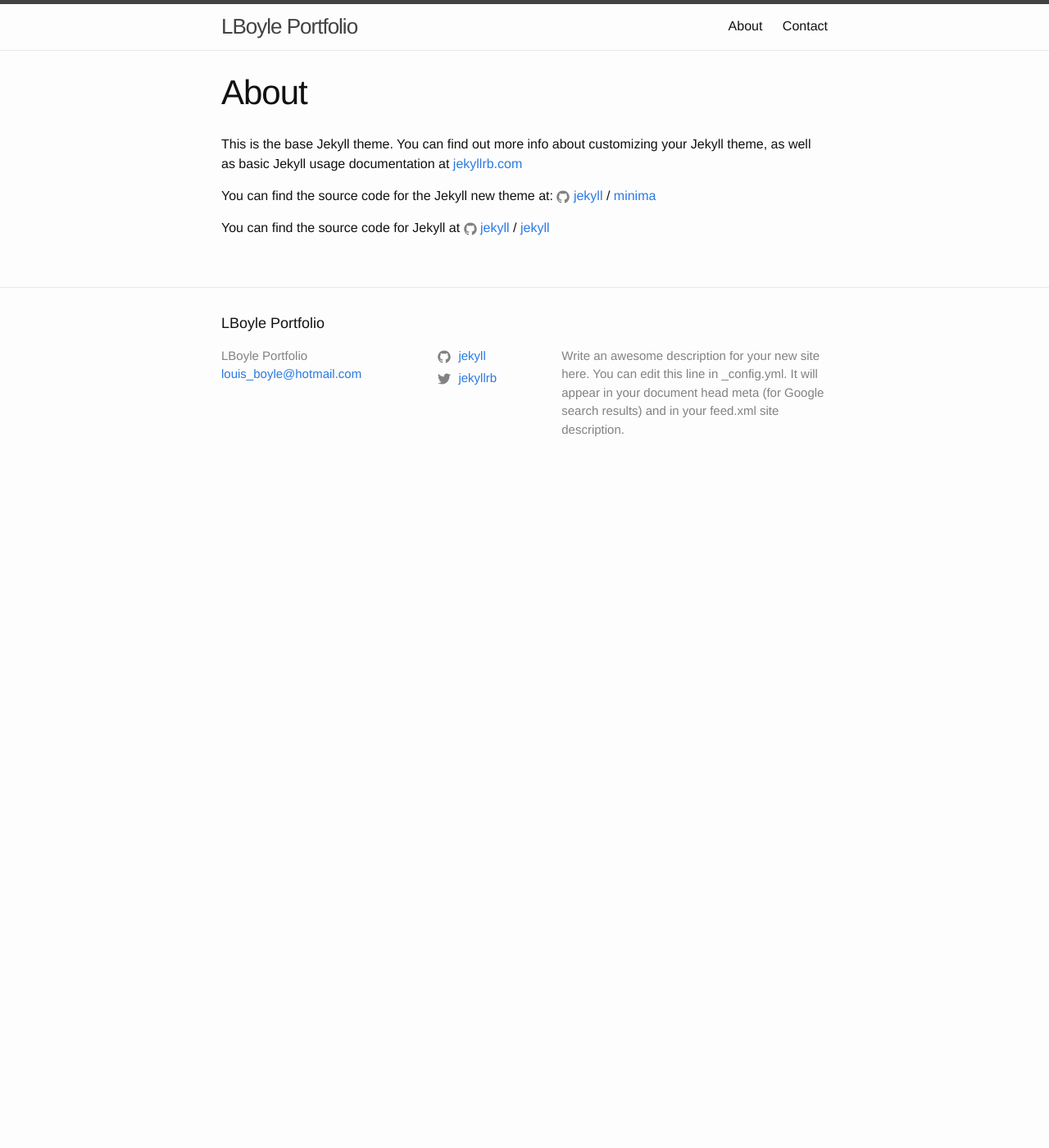
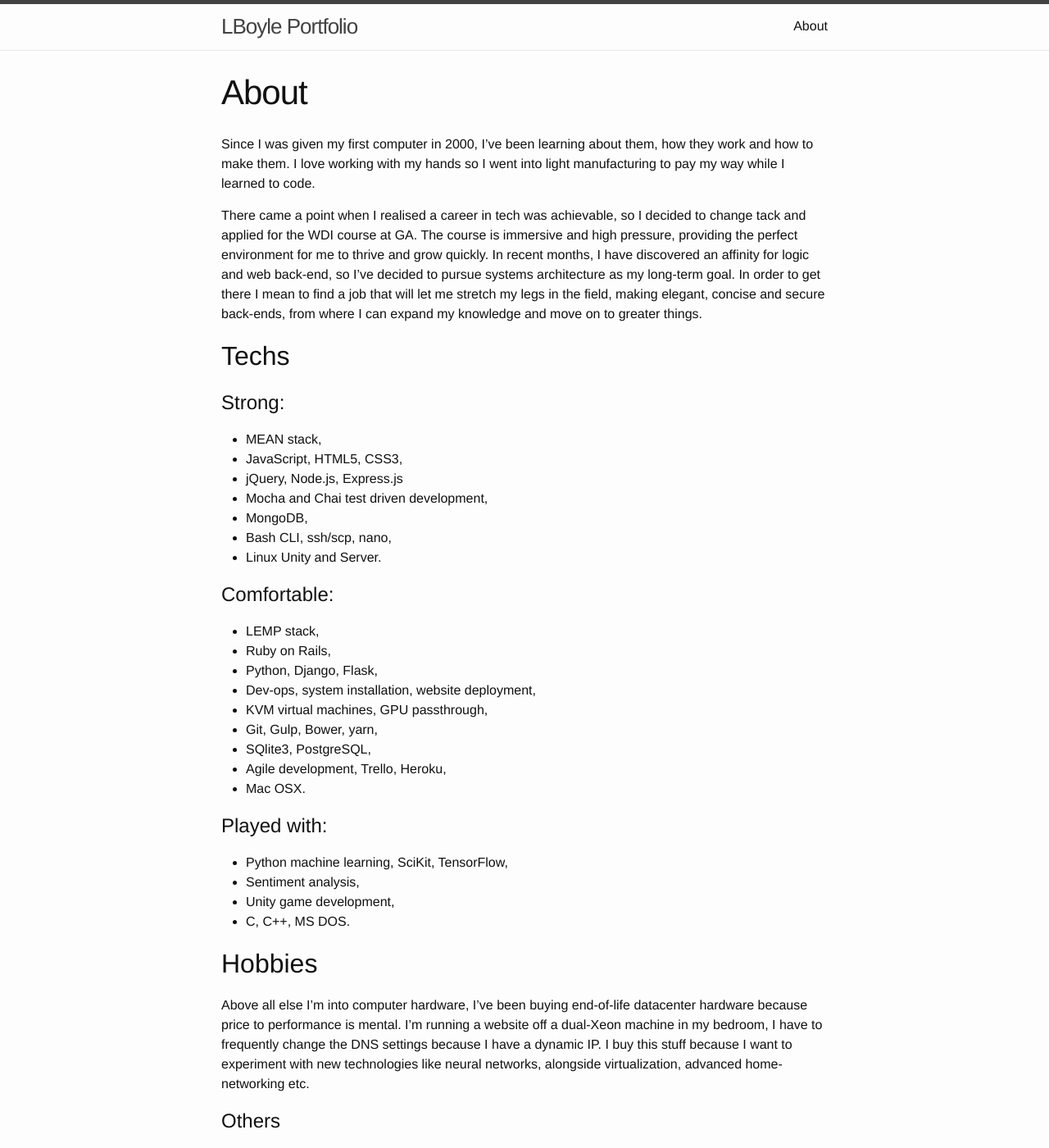
Before and after one commit to LBoyle/LBoyle.github.io, a Jekyll site: the page built from about.md, in a window 1280 px wide and 1400 px high. Shown: the whole window at 82% size. Built offline with Jekyll 4.4.1, drawn with Linux system fonts in a browser that asks for light colours; some of the changed text lies outside the part shown.

Commit message:
updated content to be relevant

```diff
--- a/_config.yml
+++ b/_config.yml
@@ -16,13 +16,11 @@
 title: LBoyle Portfolio
 email: louis_boyle@hotmail.com
 description: > # this means to ignore newlines until "baseurl:"
-  Write an awesome description for your new site here. You can edit this
-  line in _config.yml. It will appear in your document head meta (for
-  Google search results) and in your feed.xml site description.
+  This is my portfolio site, here you can see some of my projects, what I know and where I want to go next.
 baseurl: "" # the subpath of your site, e.g. /blog
 url: "" # the base hostname & protocol for your site, e.g. http://example.com
-twitter_username: jekyllrb
-github_username:  jekyll
+twitter_username: BrittleSkydiver
+github_username:  LBoyle
 
 # Build settings
 markdown: kramdown
--- a/_includes/footer.html
+++ b/_includes/footer.html
@@ -11,7 +11,7 @@
             {% if site.author %}
               {{ site.author | escape }}
             {% else %}
-              {{ site.title | escape }}
+              <!-- {{ site.title | escape }} -->
             {% endif %}
             </li>
             {% if site.email %}
--- a/about.md
+++ b/about.md
@@ -4,12 +4,52 @@ title: About
 permalink: /about/
 ---
 
-This is the base Jekyll theme. You can find out more info about customizing your Jekyll theme, as well as basic Jekyll usage documentation at [jekyllrb.com](https://jekyllrb.com/)
 
-You can find the source code for the Jekyll new theme at:
-{% include icon-github.html username="jekyll" %} /
-[minima](https://github.com/jekyll/minima)
+Since I was given my first computer in 2000, I’ve been learning about them, how they work and how to make them. I love working with my hands so I went into light manufacturing to pay my way while I learned to code.
 
-You can find the source code for Jekyll at
-{% include icon-github.html username="jekyll" %} /
-[jekyll](https://github.com/jekyll/jekyll)
+There came a point when I realised a career in tech was achievable, so I decided to change tack and applied for the WDI course at GA. The course is immersive and high pressure, providing the perfect environment for me to thrive and grow quickly.
+In recent months, I have discovered an affinity for logic and web back-end, so I’ve decided to pursue systems architecture as my long-term goal. In order to get there I mean to find a job that will let me stretch my legs in the field, making elegant, concise and secure back-ends, from where I can expand my knowledge and move on to greater things.
+
+
+## Techs
+
+# Strong:
+- MEAN stack,
+- JavaScript, HTML5, CSS3,
+- jQuery, Node.js, Express.js
+- Mocha and Chai test driven development,
+- MongoDB,
+- Bash CLI, ssh/scp, nano,
+- Linux Unity and Server.
+
+# Comfortable:
+- LEMP stack,
+- Ruby on Rails,
+- Python, Django, Flask,
+- Dev-ops, system installation, website deployment,
+- KVM virtual machines, GPU passthrough,
+- Git, Gulp, Bower, yarn,
+- SQlite3, PostgreSQL,
+- Agile development, Trello, Heroku,
+- Mac OSX.
+
+# Played with:
+- Python machine learning, SciKit, TensorFlow,
+- Sentiment analysis,
+- Unity game development,
+- C, C++, MS DOS.
+
+
+
+
+## Hobbies
+
+Above all else I'm into computer hardware, I've been buying end-of-life datacenter hardware because price to performance is mental. I'm running a website off a dual-Xeon machine in my bedroom, I have to frequently change the DNS settings because I have a dynamic IP.
+I buy this stuff because I want to experiment with new technologies like neural networks, alongside virtualization, advanced home-networking etc.
+
+# Others
+- Cycling
+- Sailing
+- Good coffee
+- Folk music and Americana
+- Hiking and wild camping
```
Also changed, not shown: _layouts/home.html (+5 -2 lines), _posts/2017-05-19-wdi-group-project.markdown (added, +28 -0 lines), _posts/2017-05-30-dino-app.markdown (added, +25 -0 lines), _posts/2017-05-31-welcome-to-jekyll.markdown (deleted, +0 -25 lines), contact.md (deleted, +0 -15 lines), index.md (+4 -0 lines).
